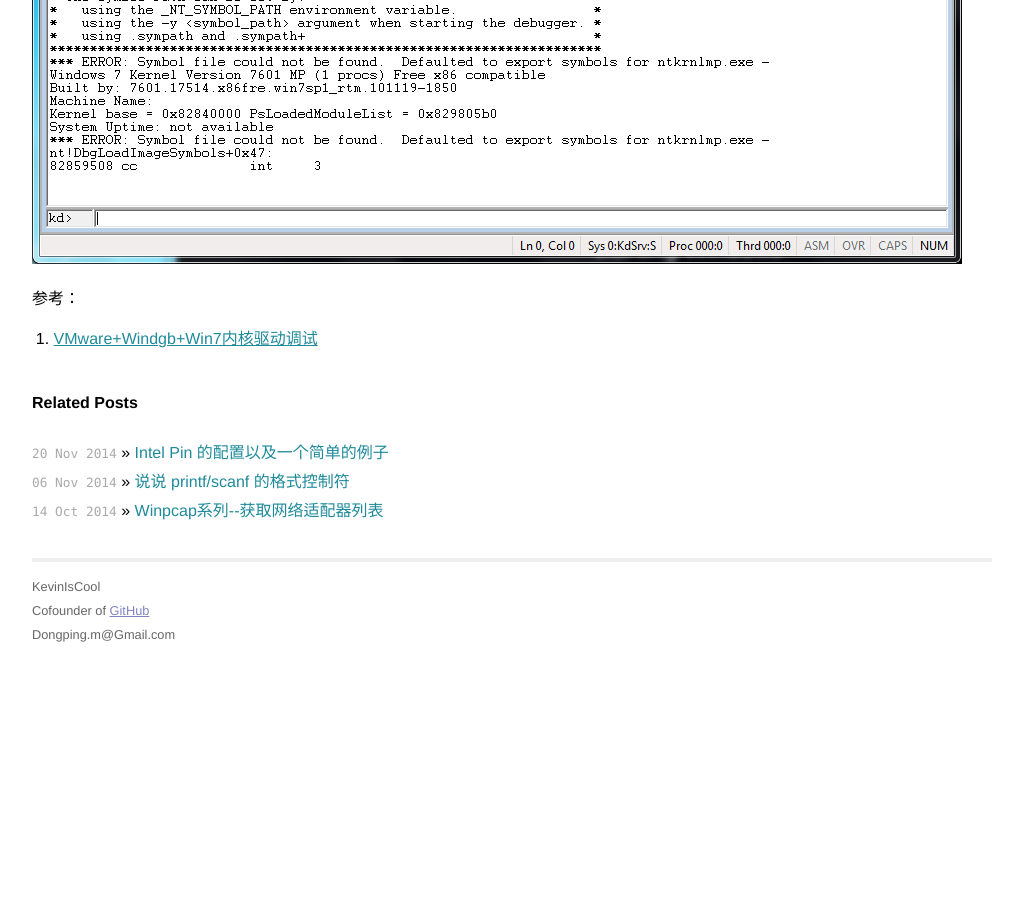
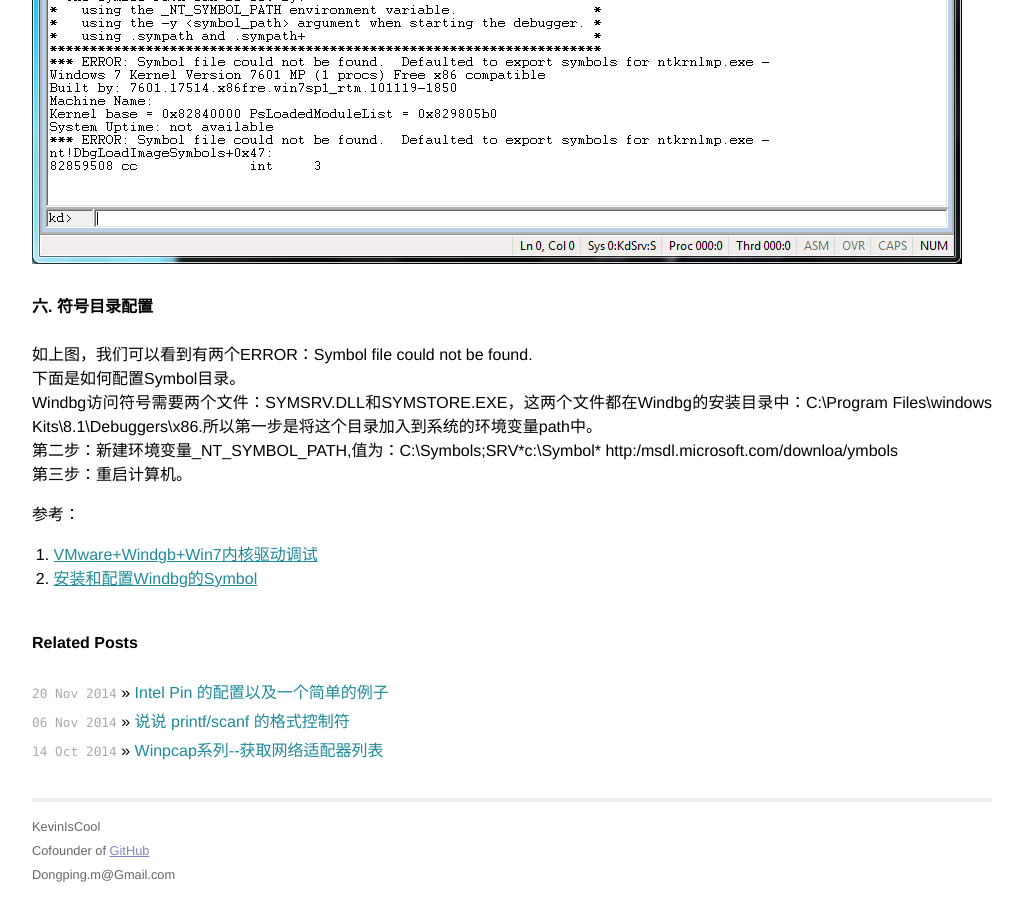
Before and after one commit to ll0KT/KevinIsCool.github.io, a Jekyll site: the page built from _posts/tech/2014-11-24-windbg+virtualbox+win7-The-Kernel-Debugging-Env-configuration.md, in a window 1280 px wide and 900 px high, scrolled down 4094 px. Shown: the whole window, without its empty margins (128-1151 px from the left). Built offline with Jekyll 4.4.1, drawn with Linux system fonts in a browser that asks for light colours; Markdown is read by kramdown in place of the engine named in the settings; before the commit the page ends 4754 px from its top, so only the background shows below that.

Commit message:
20141125

```diff
--- a/_posts/tech/2014-11-24-windbg+virtualbox+win7-The-Kernel-Debugging-Env-configuration.md
+++ b/_posts/tech/2014-11-24-windbg+virtualbox+win7-The-Kernel-Debugging-Env-configuration.md
@@ -58,6 +58,13 @@ Windbg下载：[Here](http://www.windbg.org/)
 waiting to connect ...
 然后启动系统，到系统进入引导时，会被中断，Windbg显示如下：
 ![OK]({{ site.rul }}/images/20141124/OK.png)
+###六. 符号目录配置
+如上图，我们可以看到有两个ERROR：Symbol file could not be found.
+下面是如何配置Symbol目录。
+Windbg访问符号需要两个文件：SYMSRV.DLL和SYMSTORE.EXE，这两个文件都在Windbg的安装目录中：C:\\Program Files\\windows Kits\\8.1\\Debuggers\\x86.所以第一步是将这个目录加入到系统的环境变量path中。
+第二步：新建环境变量_NT_SYMBOL_PATH,值为：C:\\Symbols;SRV\*c:\\Symbol\* http:/msdl.microsoft.com/downloa/ymbols
+第三步：重启计算机。
 
 参考：
 1. [VMware+Windgb+Win7内核驱动调试](http://yexin218.iteye.com/blog/545187)
+2. [安装和配置Windbg的Symbol](blog.csdn.net/whatday/article/details/7290164)
```
Also changed, not shown: 3 other files.
